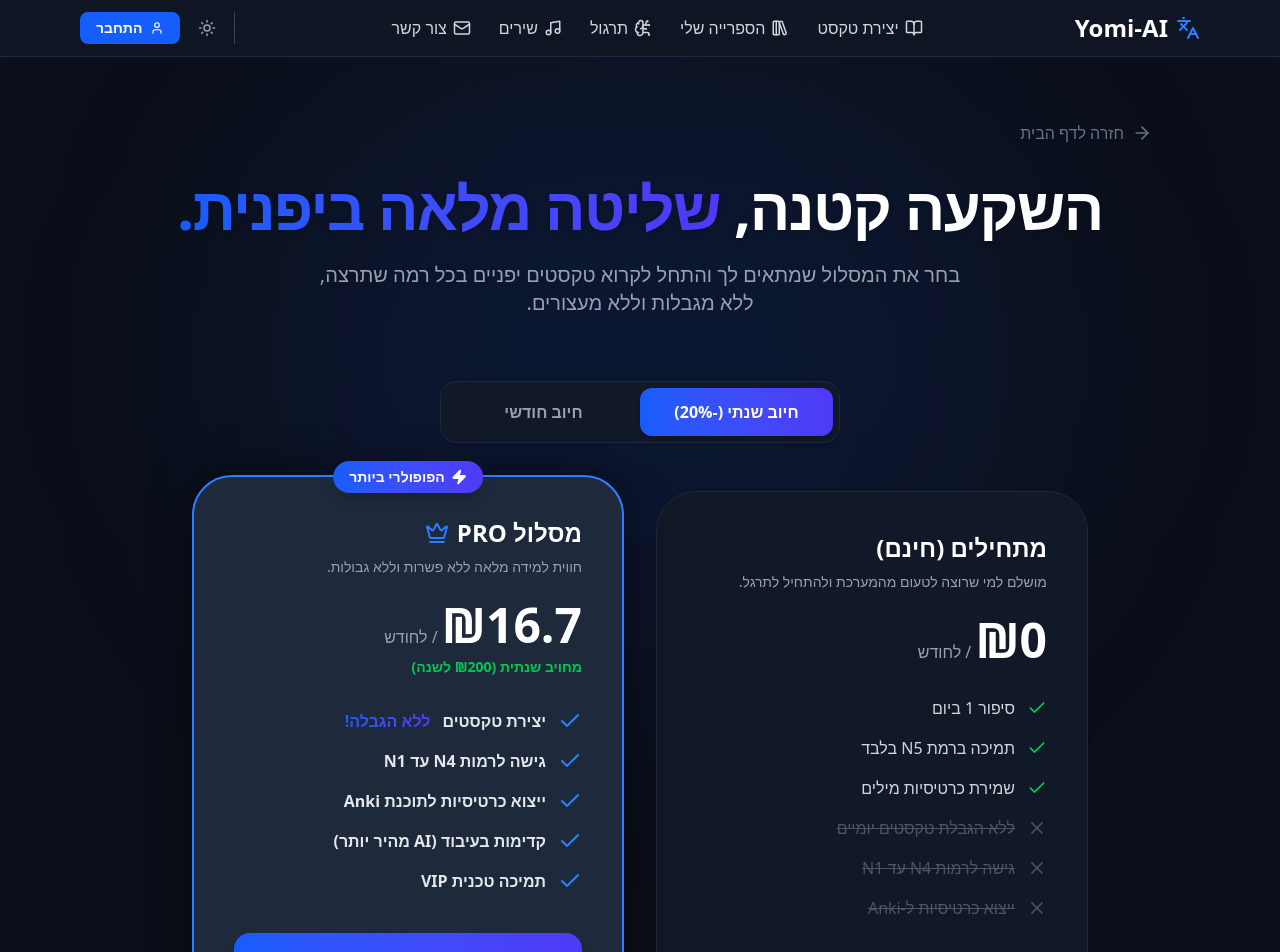
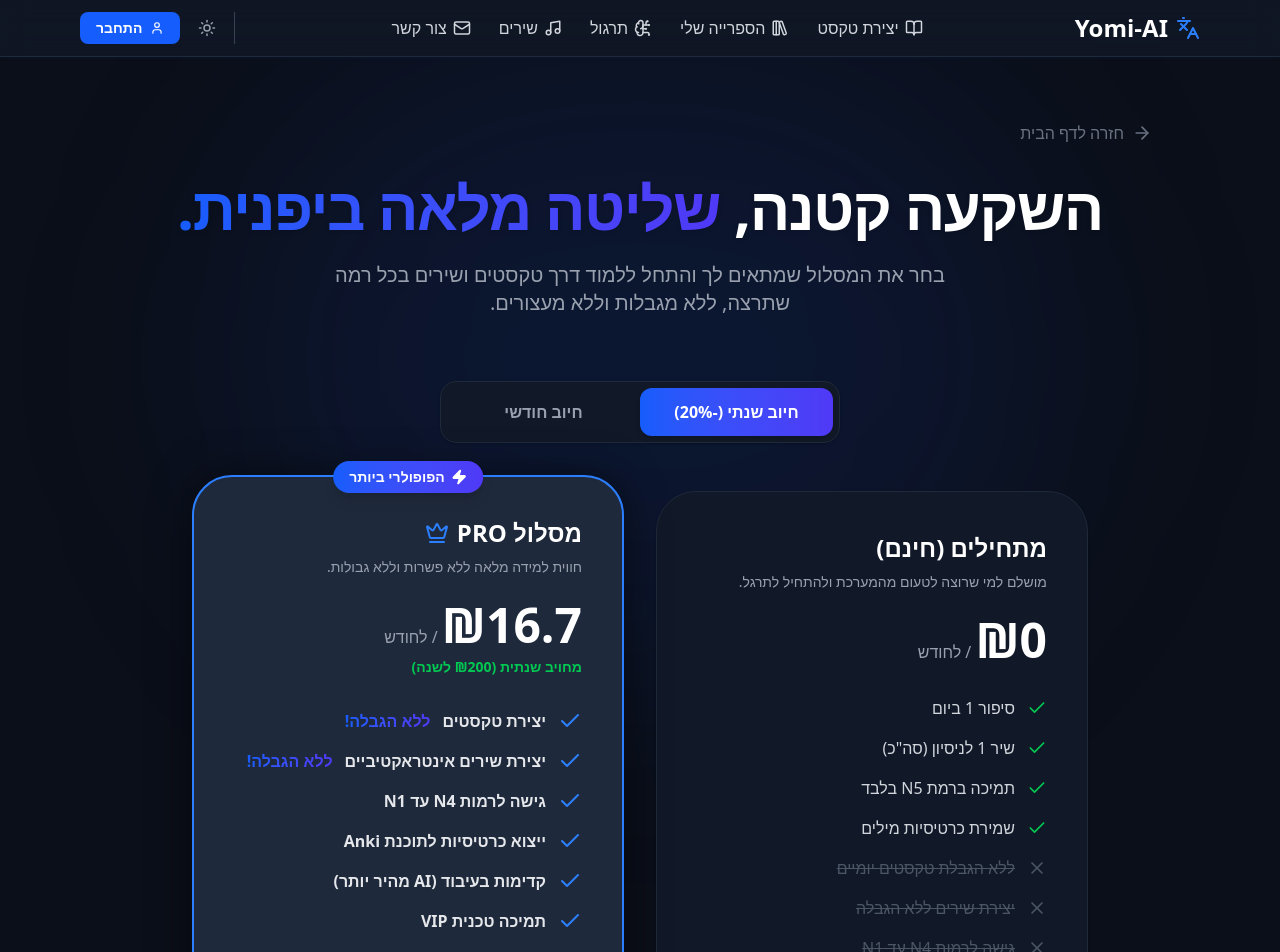
Before and after one commit to ranel1442/Yomi-ai, a Next.js app in the folder yomi-frontend/: page /pricing in a window 1280 px wide. Shown: the top 952 px of the page. Built offline with nearby package versions, Linux system fonts and the light colour scheme; no server answers.

Commit message:
feat: integrate supabase storage and flashcards for songs

```diff
--- a/yomi-frontend/app/pricing/page.tsx
+++ b/yomi-frontend/app/pricing/page.tsx
@@ -13,7 +13,6 @@ export default function PricingPage() {
   const [isCheckoutLoading, setIsCheckoutLoading] = useState(false);
 
   // הפונקציה: מעבר לתשלום ב-Lemon Squeezy
-// הפונקציה: מעבר לתשלום ב-Lemon Squeezy
   const handleSubscribe = () => {
     if (!user || !user.id) {
       router.push('/login');
@@ -28,7 +27,6 @@ export default function PricingPage() {
 
       const baseUrl = isAnnual ? yearlyUrl : monthlyUrl;
 
-      // 🌟 הוספנו את המייל ואת המדינה (IL) לקישור!
       const userEmail = encodeURIComponent(user.email || '');
       const checkoutUrl = `${baseUrl}?checkout[custom][user_id]=${user.id}&checkout[email]=${userEmail}&checkout[billing_address][country]=IL`;
 
@@ -50,7 +48,6 @@ export default function PricingPage() {
     setIsCheckoutLoading(true);
     window.location.href = 'https://app.lemonsqueezy.com/my-orders';
 
-    // 🌟 התיקון גם כאן
     setTimeout(() => {
       setIsCheckoutLoading(false);
     }, 2000);
@@ -77,7 +74,7 @@ export default function PricingPage() {
             השקעה קטנה, <span className="text-transparent bg-clip-text bg-gradient-to-r from-blue-600 to-indigo-600">שליטה מלאה ביפנית.</span>
           </h1>
           <p className="text-xl text-gray-600 dark:text-gray-400 max-w-2xl mx-auto">
-            בחר את המסלול שמתאים לך והתחל לקרוא טקסטים יפניים בכל רמה שתרצה, ללא מגבלות וללא מעצורים.
+            בחר את המסלול שמתאים לך והתחל ללמוד דרך טקסטים ושירים בכל רמה שתרצה, ללא מגבלות וללא מעצורים.
           </p>
         </div>
 
@@ -105,7 +102,7 @@ export default function PricingPage() {
 
         <div className="grid md:grid-cols-2 gap-8 max-w-4xl mx-auto">
 
-          {/* כרטיס חינמי */}
+          {/* ========== כרטיס חינמי ========== */}
           <div className="bg-white dark:bg-[#111827] rounded-[2.5rem] p-8 md:p-10 shadow-sm border border-gray-100 dark:border-gray-800 flex flex-col transition-transform hover:scale-[1.02]">
             <div className="mb-6">
               <h2 className="text-2xl font-bold text-gray-900 dark:text-white mb-2">מתחילים (חינם)</h2>
@@ -118,9 +115,13 @@ export default function PricingPage() {
 
             <ul className="space-y-4 mb-10 flex-1 text-gray-700 dark:text-gray-300 font-medium">
               <li className="flex items-center gap-3"><Check className="text-green-500" size={20} /> סיפור 1 ביום</li>
+              {/* הוספנו את השיר לניסיון */}
+              <li className="flex items-center gap-3"><Check className="text-green-500" size={20} /> שיר 1 לניסיון (סה"כ)</li>
               <li className="flex items-center gap-3"><Check className="text-green-500" size={20} /> תמיכה ברמת N5 בלבד</li>
               <li className="flex items-center gap-3"><Check className="text-green-500" size={20} /> שמירת כרטיסיות מילים</li>
               <li className="flex items-center gap-3 text-gray-400 dark:text-gray-600 line-through"><X size={20} /> ללא הגבלת טקסטים יומיים</li>
+              {/* חסימת שירים למסלול החינמי */}
+              <li className="flex items-center gap-3 text-gray-400 dark:text-gray-600 line-through"><X size={20} /> יצירת שירים ללא הגבלה</li>
               <li className="flex items-center gap-3 text-gray-400 dark:text-gray-600 line-through"><X size={20} /> גישה לרמות N4 עד N1</li>
               <li className="flex items-center gap-3 text-gray-400 dark:text-gray-600 line-through"><X size={20} /> ייצוא כרטיסיות ל-Anki</li>
             </ul>
@@ -130,7 +131,7 @@ export default function PricingPage() {
             </button>
           </div>
 
-          {/* כרטיס פרו 👑 */}
+          {/* ========== כרטיס פרו 👑 ========== */}
           <div className="bg-white dark:bg-[#1E293B] rounded-[2.5rem] p-8 md:p-10 shadow-2xl dark:shadow-[0_0_40px_rgba(0,0,0,0.5)] border-2 border-blue-500 relative flex flex-col transform md:-translate-y-4 hover:scale-[1.02] transition-transform">
 
             <div className="absolute top-0 left-1/2 -translate-x-1/2 -translate-y-1/2 bg-gradient-to-r from-blue-600 to-indigo-600 text-white px-4 py-1.5 rounded-full text-sm font-bold flex items-center gap-1.5 shadow-lg whitespace-nowrap">
@@ -158,6 +159,8 @@ export default function PricingPage() {
 
             <ul className="space-y-4 mb-10 flex-1 text-gray-700 dark:text-gray-200 font-bold">
               <li className="flex items-center gap-3"><Check className="text-blue-500" size={24} /> יצירת טקסטים <span className="text-transparent bg-clip-text bg-gradient-to-r from-blue-600 to-indigo-600">ללא הגבלה!</span></li>
+              {/* הוספנו את השירים למסלול הפרו! */}
+              <li className="flex items-center gap-3"><Check className="text-blue-500" size={24} /> יצירת שירים אינטראקטיביים <span className="text-transparent bg-clip-text bg-gradient-to-r from-blue-600 to-indigo-600">ללא הגבלה!</span></li>
               <li className="flex items-center gap-3"><Check className="text-blue-500" size={24} /> גישה לרמות N4 עד N1</li>
               <li className="flex items-center gap-3"><Check className="text-blue-500" size={24} /> ייצוא כרטיסיות לתוכנת Anki</li>
               <li className="flex items-center gap-3"><Check className="text-blue-500" size={24} /> קדימות בעיבוד (AI מהיר יותר)</li>
```
